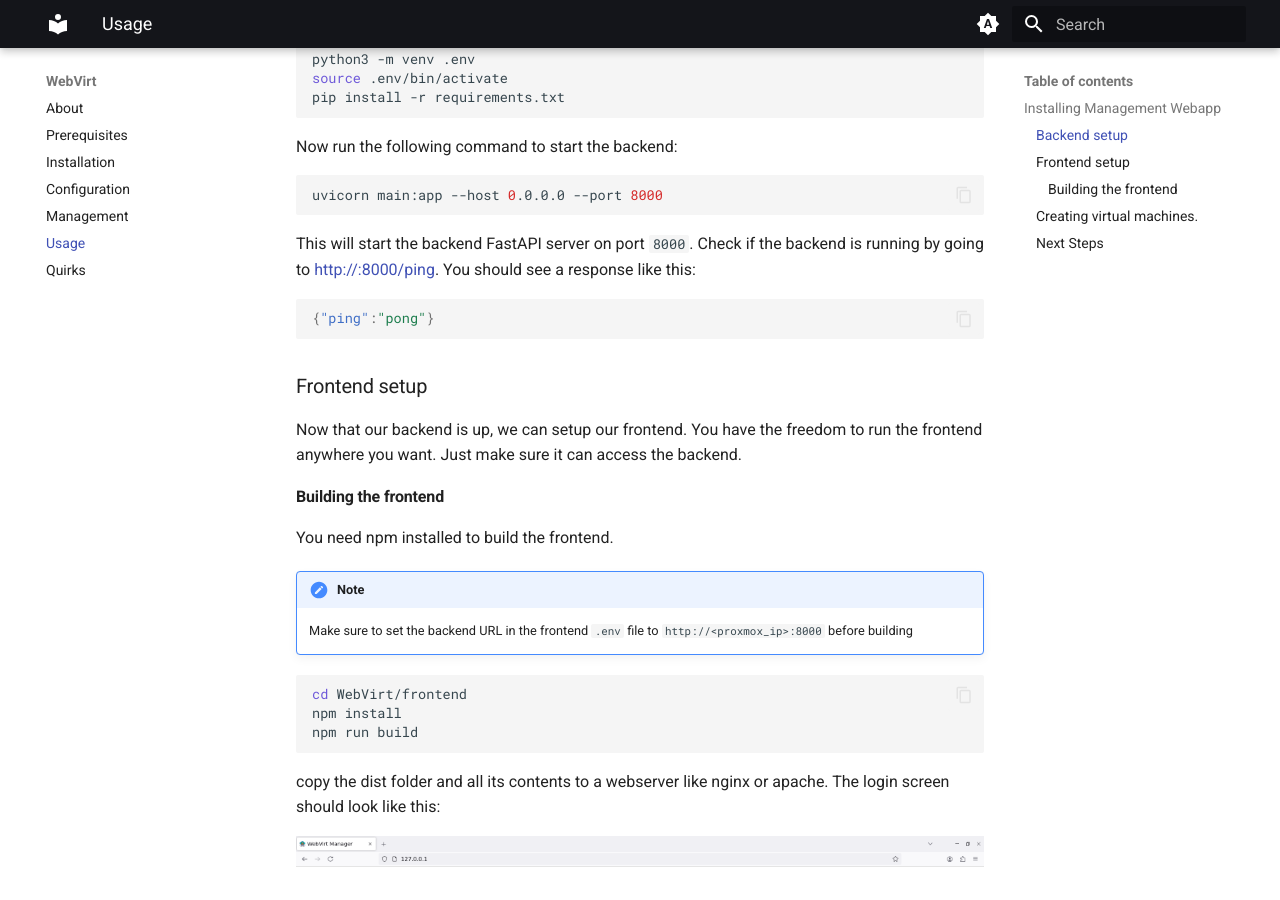
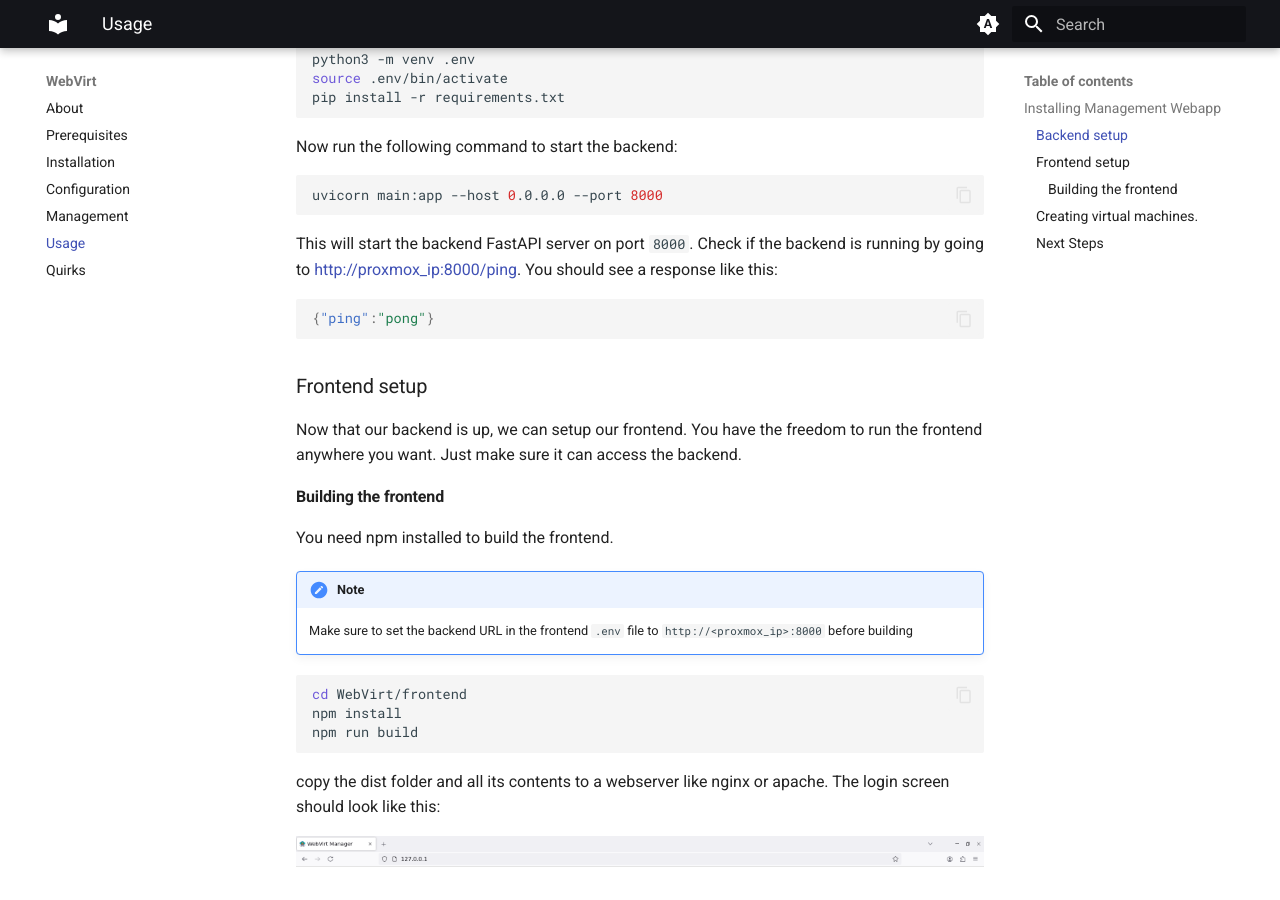
Before and after one commit to pzerone/WebVirt, an MkDocs documentation site: the page built from docs/docs/usage.md, in a window 1280 px wide and 900 px high, scrolled down 843 px. Built offline with MkDocs 1.6.1 and Material for MkDocs 9.7.7, drawn with Linux system fonts in a browser that asks for light colours.

Commit message:
Refactors

````diff
--- a/docs/docs/usage.md
+++ b/docs/docs/usage.md
@@ -34,7 +34,7 @@
 ```bash
 uvicorn main:app --host 0.0.0.0 --port 8000
 ```
-This will start the backend FastAPI server on port `8000`. Check if the backend is running by going to [http://<proxmox_ip>:8000/ping](http://<proxmox_ip>:8000/ping). You should see a response like this:
+This will start the backend FastAPI server on port `8000`. Check if the backend is running by going to [http://proxmox_ip:8000/ping](http://<proxmox_ip>:8000/ping). You should see a response like this:
 
 ```json
 {"ping":"pong"}
````
